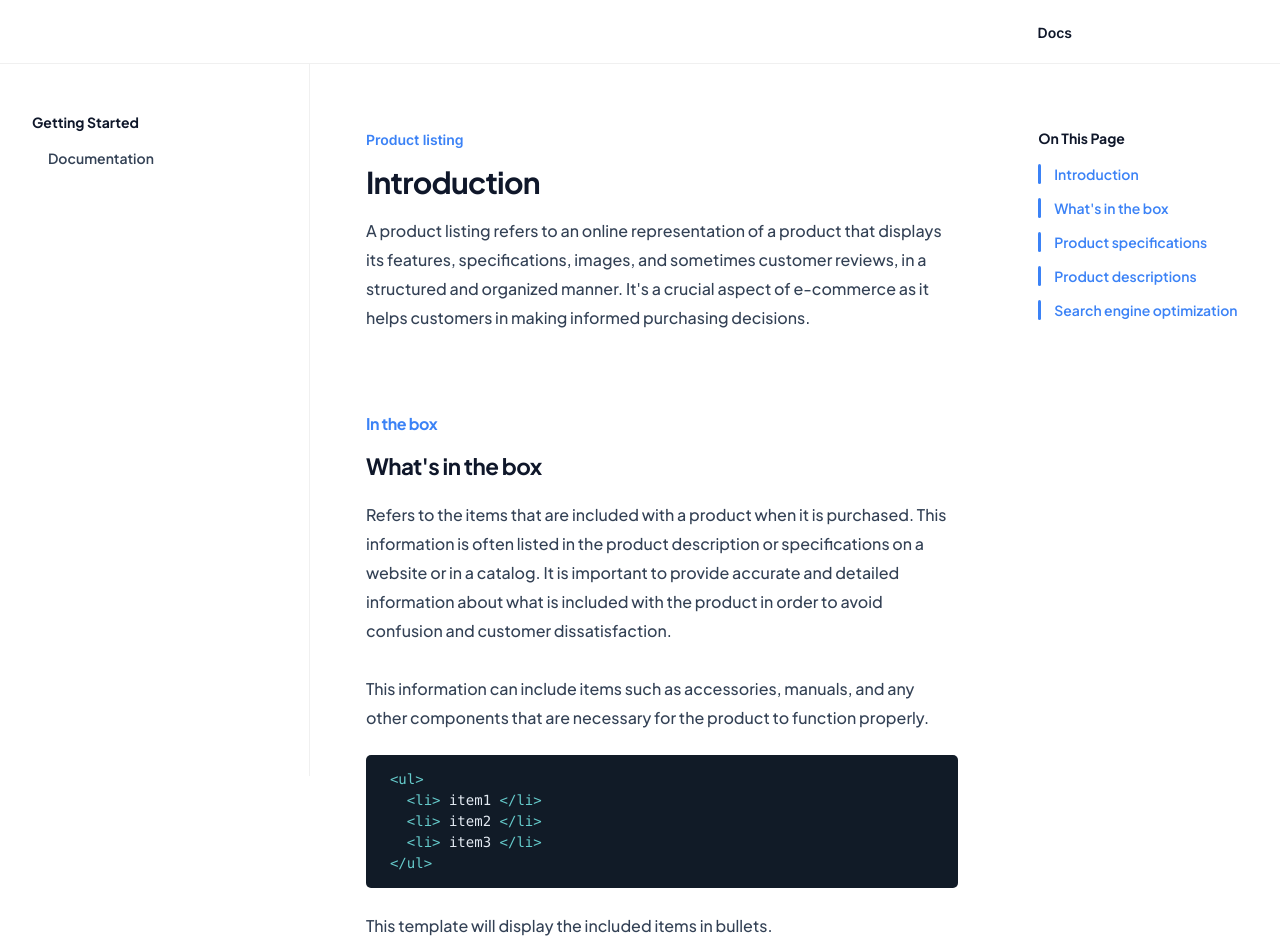
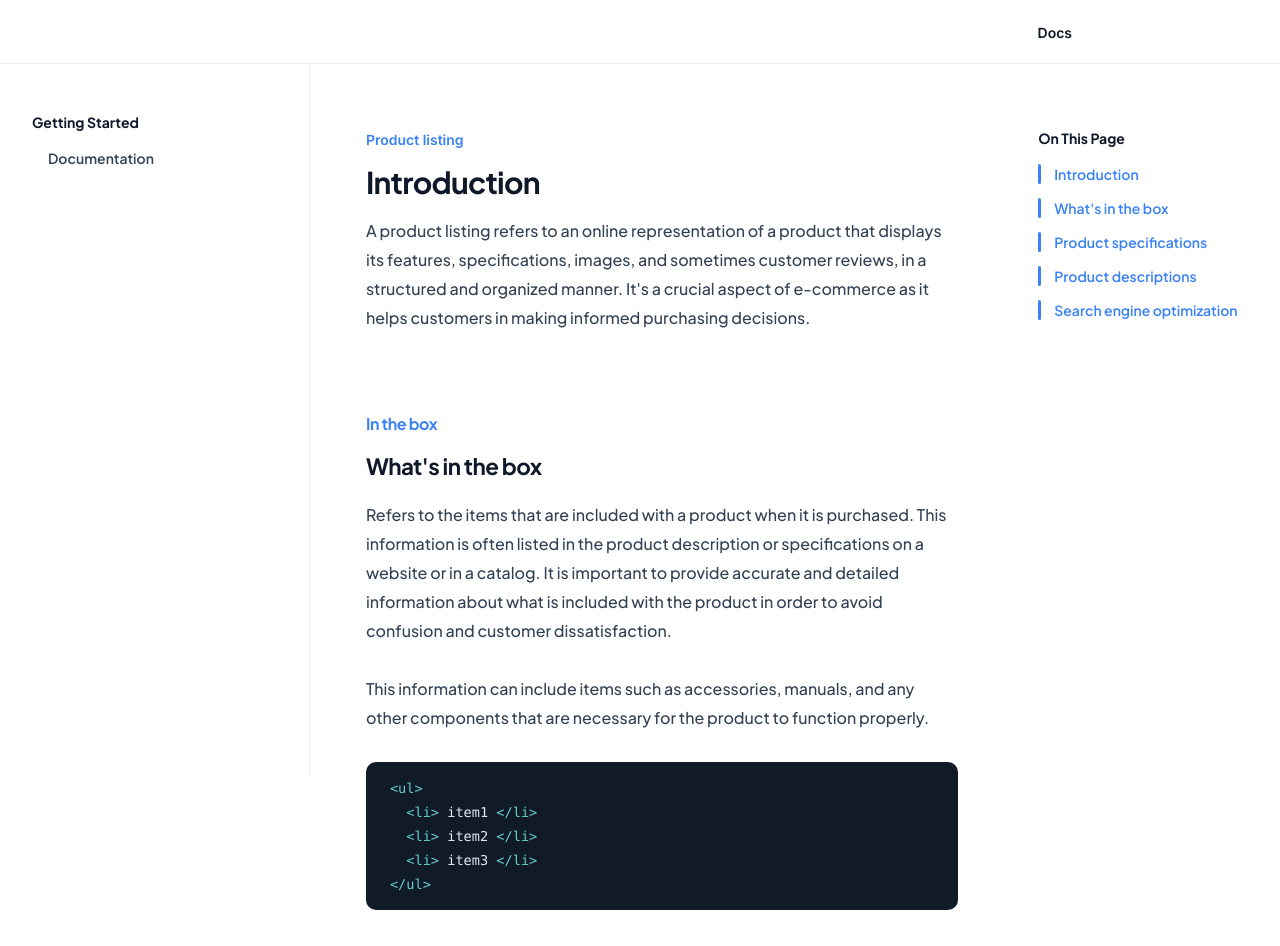
Before and after one commit to rogelcristobal/digiDirect-vite, a React (Vite) app: page / in a window 1280 px wide. Shown: the top 946 px of the page. Built offline with nearby package versions, Linux system fonts and the light colour scheme.

Commit message:
successful

```diff
--- a/src/components/Codeblock.jsx
+++ b/src/components/Codeblock.jsx
@@ -5,16 +5,25 @@ import { coldarkDark } from "react-syntax-highlighter/dist/esm/styles/prism";
 const Codeblock = ({ template }) => {
   const customStyle = {
     paddingLeft: "1.5rem",
-    borderRadius: "5px",
+    borderRadius: "10px",
+    fontSize: "0.850rem",
+    fontWeight:"400",
+    lineHeight: "24px",
+    whiteSpace:"pre",
+    tabSize:"4"
   };
   return (
-    <div className="py-4">
+    <div className="py-6">
+      <SyntaxHighlighter
+        language="html"
+        wrapLongLines
+        style={coldarkDark}
+        customStyle={customStyle}
 
-    <SyntaxHighlighter language="html" style={coldarkDark} customStyle={customStyle}>
-    {template.tags}
-    </SyntaxHighlighter>
+      >
+        {template.tags}
+      </SyntaxHighlighter>
     </div>
-
   );
 };
 
--- a/src/context/DocsContext.jsx
+++ b/src/context/DocsContext.jsx
@@ -50,6 +50,8 @@ export const DocsProvider = ({ children }) => {
               This template can be utilized when the product listing pertains to
               a kit or bundle, which includes two or more products within the
               package.
+               <Codeblock template={bundleInTheBox}></Codeblock>
+
             </Section>
             </div>
           </div>
```
